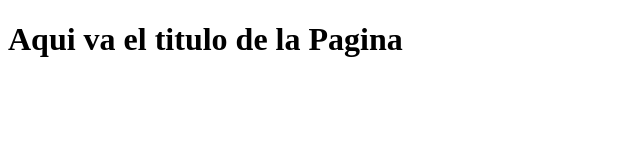
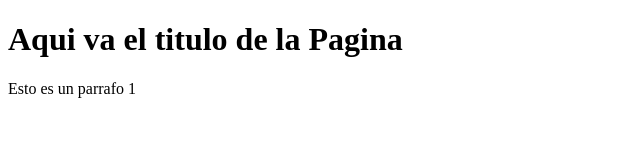
Before and after one commit to JuanT-GitHub/ProyectoGitB, a plain HTML site: page index.html in a window 1280 px wide. Shown: the whole page, without its empty margins (0-640 px from the left). Drawn offline with Linux system fonts and the light colour scheme.

Commit message:
Agregando primer parrafo

```diff
--- a/index.html
+++ b/index.html
@@ -8,5 +8,6 @@
 </head>
 <body>
     <h1>Aqui va el titulo de la Pagina</h1>
+    <p>Esto es un parrafo 1</p>
 </body>
 </html>
```
